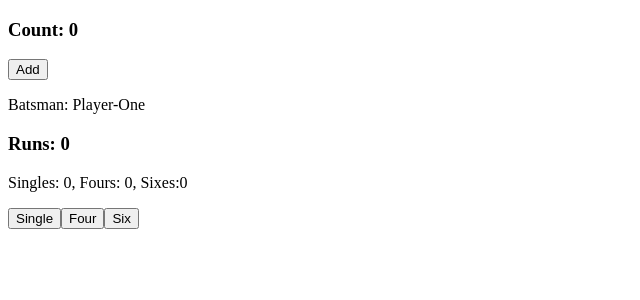
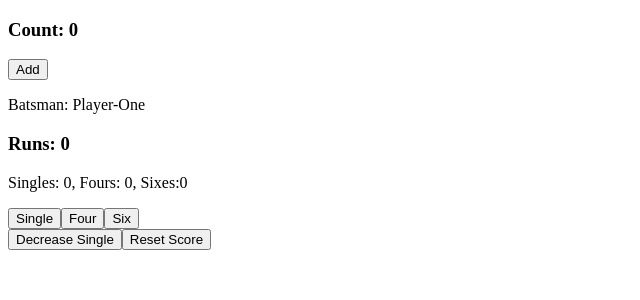
Before and after one commit to imam-hasan-jami/Programming-Hero, a React (Vite) app in the folder Practice/React/first-react-app/: page / in a window 1280 px wide. Shown: the top 300 px of the page, without its empty margins (0-640 px from the left). Built offline with nearby package versions, Linux system fonts and the light colour scheme.

Commit message:
Added some more functionality to the Batsman run calculator

```diff
--- a/Practice/React/first-react-app/src/Batsman.jsx
+++ b/Practice/React/first-react-app/src/Batsman.jsx
@@ -6,6 +6,7 @@ function Batsman() {
     const [singles, setSingles] = useState(0);
     const [fours, setFours] = useState(0);
     const [sixes, setSixes] = useState(0);
+    // const [reset, setReset] = useState(0);
 
     const handleSingle = () => {
         const newRuns = runs + 1;
@@ -28,17 +29,49 @@ function Batsman() {
         setRuns(newRuns);
     };
 
+    const handleDecSingle = () => {
+        const newRuns = runs - 1;
+        setRuns(newRuns);
+    };
+
+    const handleReset = () => {
+        const newRuns = 0;
+        setRuns(newRuns);
+
+        const newSingle = 0;
+        setSingles(newSingle);
+
+        const newFours = 0;
+        setFours(newFours);
+
+        const newSixes = 0;
+        setSixes(newSixes);
+    };
+
     return (
         <div>
             <p>Batsman: Player-One</p>
             <h3>Runs: {runs}</h3>
-            <p></p>
+
+            {/* prettier-ignore */}
+            <p>
+                {runs >= 100
+                    ? "Player scored century."
+                    : runs >= 50
+                        ? "Player scored half-century."
+                        : ""}
+            </p>
+            {/* prettier-ignore */}
+
             <p>
                 Singles: {singles}, Fours: {fours}, Sixes:{sixes}
             </p>
             <button onClick={handleSingle}>Single</button>
             <button onClick={handleFour}>Four</button>
             <button onClick={handleSix}>Six</button>
+            <br />
+            <button onClick={handleDecSingle}>Decrease Single</button>
+            <button onClick={handleReset}>Reset Score</button>
         </div>
     );
 }
```
